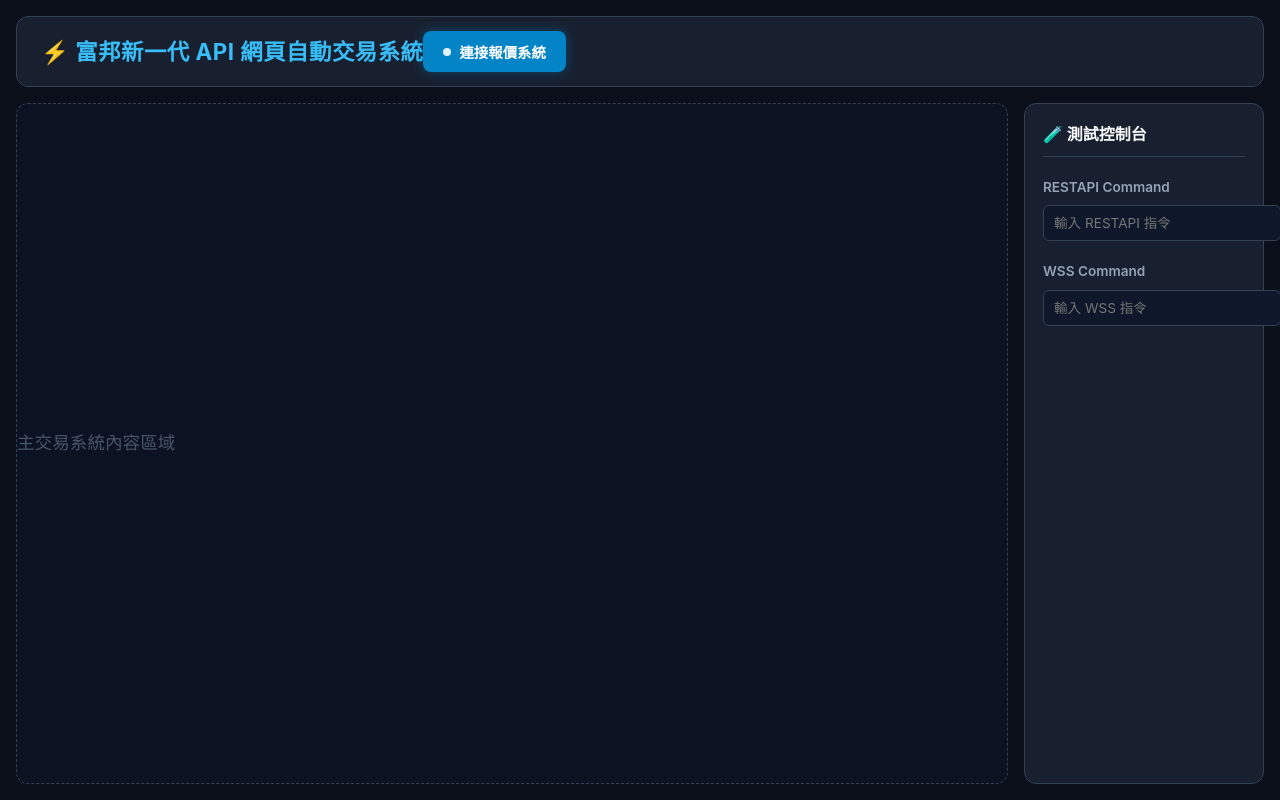
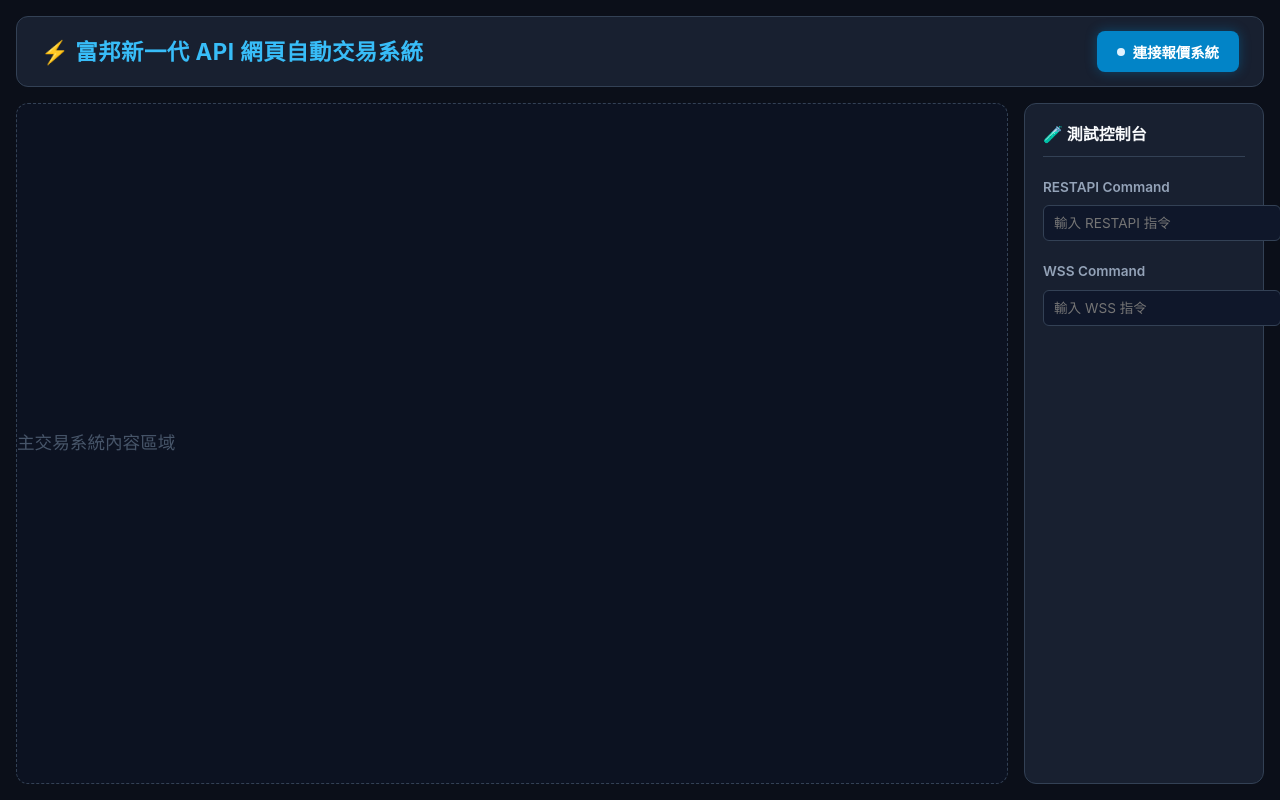
Before and after one commit to barryhuang621/arbsystemv2-Web, a React (Vite) app: page / in a window 1280 px wide. Shown: the top 800 px of the page. Built offline with nearby package versions, Linux system fonts and the light colour scheme.

Commit message:
Align quote button to far right of header row

```diff
--- a/src/App.jsx
+++ b/src/App.jsx
@@ -53,6 +53,7 @@
         <button
           onClick={handleConnectQuote}
           style={{
+            marginLeft: 'auto',
             padding: '10px 20px',
             borderRadius: '8px',
             fontWeight: '600',
```
